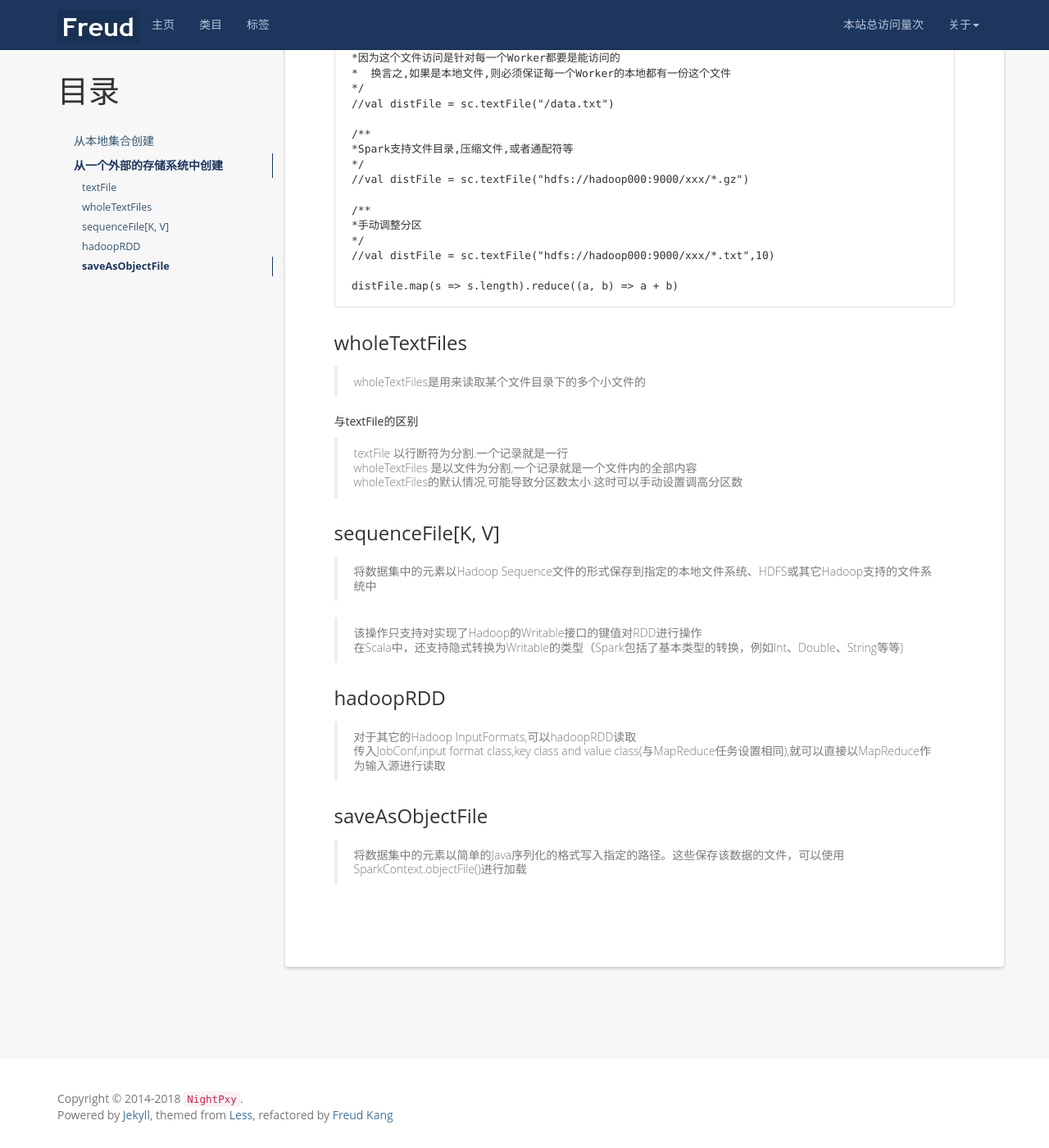
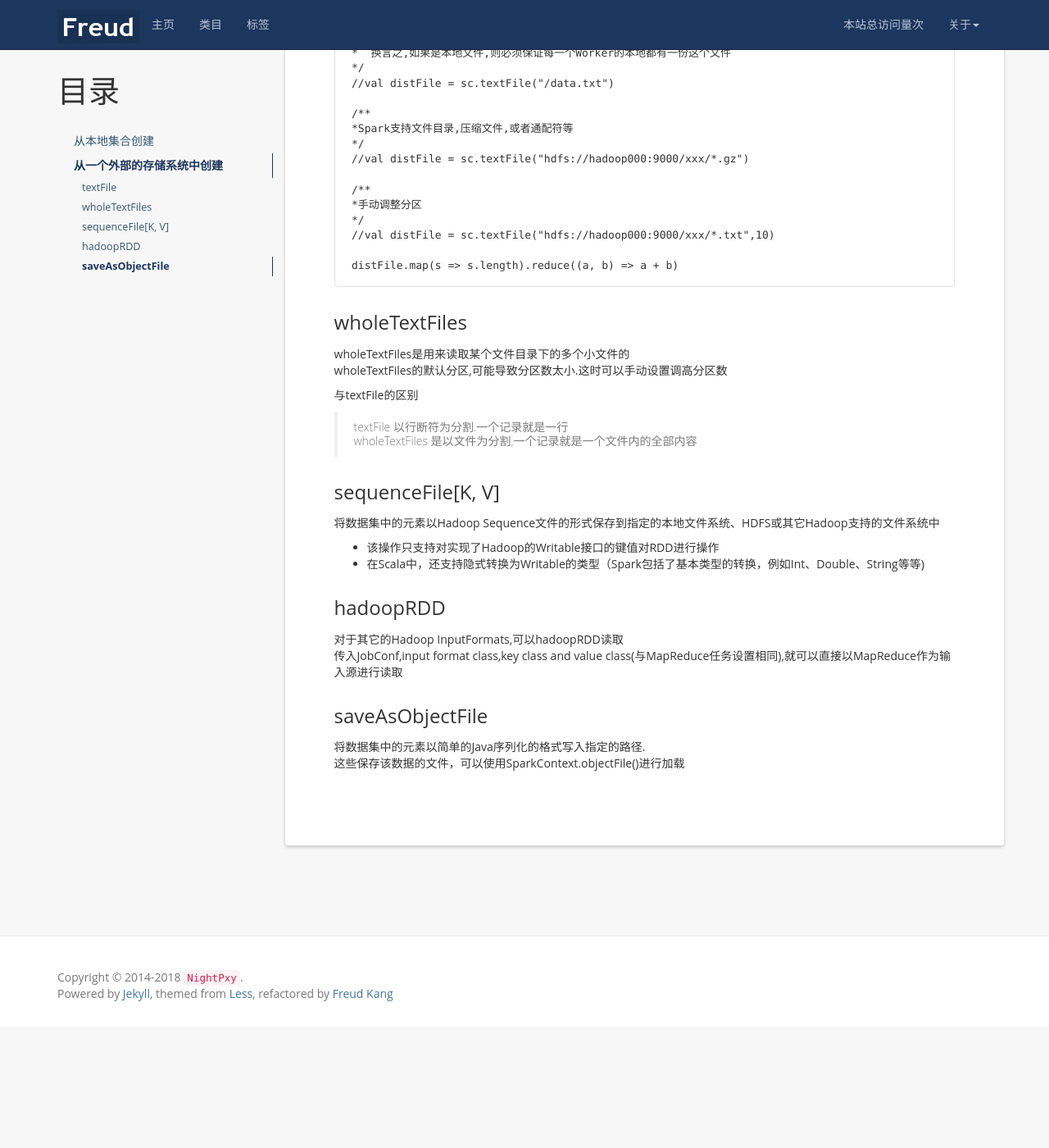
Before and after one commit to NightPxy/NightPxy.github.io, a Jekyll site: the page built from _posts/spark/2018-07-03-Spark-RDD创建.md, in a window 1280 px wide and 1400 px high, scrolled down 1215 px. Shown: the whole window at 82% size. Built offline with Jekyll 4.4.1, drawn with Linux system fonts in a browser that asks for light colours; nearby versions of some CDN libraries; a script that is not in the unit is left out; comment, search, counter and statistics services are not loaded; after the commit the page ends 2467 px from its top, so only the background shows below that.

````diff
--- a/_posts/spark/2018-07-03-Spark-RDD创建.md
+++ b/_posts/spark/2018-07-03-Spark-RDD创建.md
@@ -31,8 +31,9 @@ distData.reduce((a, b) => a + b)
 ## 从一个外部的存储系统中创建
 
 **外部系统**
-> 这里外部系统,指的是任何Hadoop(InputFormat)支持的存储系统.
-> 比如本地文本文件,HDFS,HBase,S3等等
+
+这里外部系统,指的是任何Hadoop(InputFormat)支持的存储系统.
+比如本地文本文件,HDFS,HBase,S3等等
 
 **注意点**
 > 对于外部文件,Spark会按照128M(HDFS默认),来进行分区
@@ -66,24 +67,28 @@ distFile.map(s => s.length).reduce((a, b) => a + b)
 ```
 
 ### wholeTextFiles
-> wholeTextFiles是用来读取某个文件目录下的多个小文件的
+
+wholeTextFiles是用来读取某个文件目录下的多个小文件的
+wholeTextFiles的默认分区,可能导致分区数太小.这时可以手动设置调高分区数
 
 与textFile的区别
 > textFile 以行断符为分割.一个记录就是一行
 > wholeTextFiles 是以文件为分割,一个记录就是一个文件内的全部内容
-> wholeTextFiles的默认情况,可能导致分区数太小.这时可以手动设置调高分区数
 
 
 ### sequenceFile[K, V]
-> 将数据集中的元素以Hadoop Sequence文件的形式保存到指定的本地文件系统、HDFS或其它Hadoop支持的文件系统中
 
+将数据集中的元素以Hadoop Sequence文件的形式保存到指定的本地文件系统、HDFS或其它Hadoop支持的文件系统中
 
-> 该操作只支持对实现了Hadoop的Writable接口的键值对RDD进行操作
-> 在Scala中，还支持隐式转换为Writable的类型（Spark包括了基本类型的转换，例如Int、Double、String等等)
+* 该操作只支持对实现了Hadoop的Writable接口的键值对RDD进行操作
+* 在Scala中，还支持隐式转换为Writable的类型（Spark包括了基本类型的转换，例如Int、Double、String等等)
 
 ### hadoopRDD
-> 对于其它的Hadoop InputFormats,可以hadoopRDD读取
-> 传入JobConf,input format class,key class and value class(与MapReduce任务设置相同),就可以直接以MapReduce作为输入源进行读取
+
+对于其它的Hadoop InputFormats,可以hadoopRDD读取
+传入JobConf,input format class,key class and value class(与MapReduce任务设置相同),就可以直接以MapReduce作为输入源进行读取
 
 ### saveAsObjectFile
-> 将数据集中的元素以简单的Java序列化的格式写入指定的路径。这些保存该数据的文件，可以使用SparkContext.objectFile()进行加载
+
+将数据集中的元素以简单的Java序列化的格式写入指定的路径.
+这些保存该数据的文件，可以使用SparkContext.objectFile()进行加载
````
Also changed, not shown: other parts of _posts/spark/2018-07-03-Spark-RDD创建.md (+1 -1 lines), _posts/spark/2018-07-04-Spark-RDD变量&操作.md (added, +108 -0 lines).
